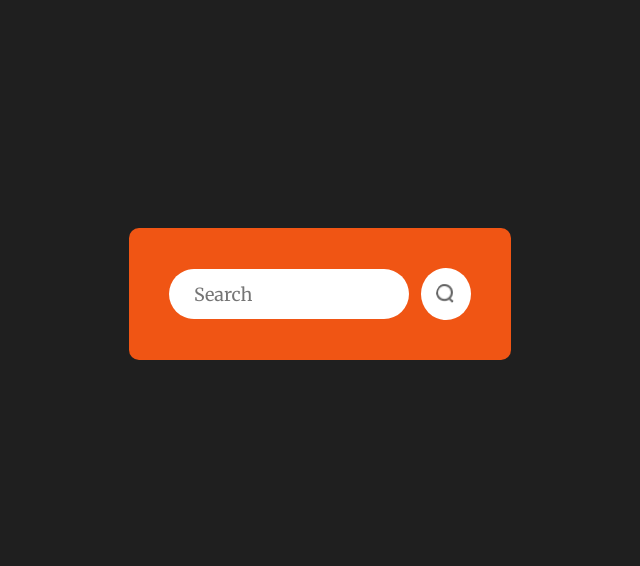
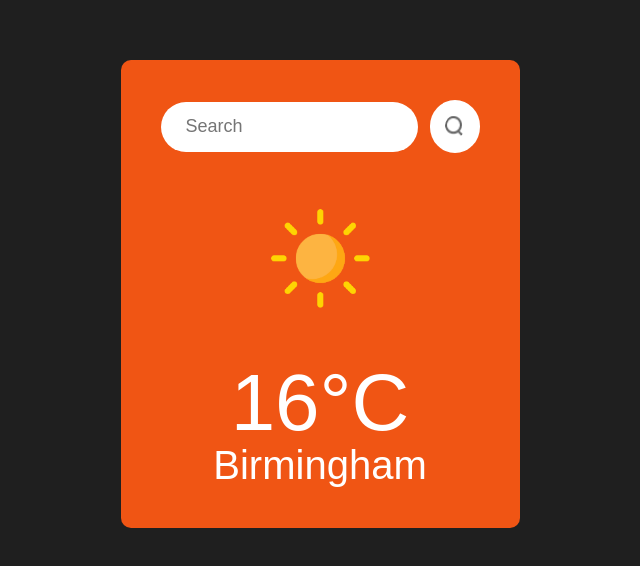
Before and after one commit to gulfaniputra/anemoi-app, a React (Vite) app: page / in a window 1280 px wide. Shown: the part 106-672 px from the top of the page, without its empty margins (320-960 px from the left). Built offline with nearby package versions, Linux system fonts and the light colour scheme.

Commit message:
Setup weather icons, temperature, & location

```diff
--- a/src/components/Weather.css
+++ b/src/components/Weather.css
@@ -31,3 +31,19 @@
   background: #fff;
   cursor: pointer;
 }
+
+.weather-icon {
+  width: 150px;
+  margin: 30px 0;
+}
+
+.temperature {
+  color: #fff;
+  font-size: 80px;
+  line-height: 1;
+}
+
+.location {
+  color: #fff;
+  font-size: 40px;
+}
--- a/src/components/Weather.jsx
+++ b/src/components/Weather.jsx
@@ -1,5 +1,12 @@
 import './Weather.css';
 import search_icon from '../assets/search.png';
+import clear_icon from '../assets/clear.png';
+import cloud_icon from '../assets/cloud.png';
+import drizzle_icon from '../assets/drizzle.png';
+import rain_icon from '../assets/rain.png';
+import snow_icon from '../assets/snow.png';
+import wind_icon from '../assets/wind.png';
+import humidity_icon from '../assets/humidity.png';
 
 const Weather = () => {
   return (
@@ -14,6 +21,13 @@
           alt="The search box's icon."
         />
       </div>
+      <img
+        src={clear_icon}
+        alt="A weather icon."
+        className="weather-icon"
+      />
+      <p className="temperature">16°C</p>
+      <p className="location">Birmingham</p>
     </div>
   );
 };
--- a/src/index.css
+++ b/src/index.css
@@ -1,7 +1,5 @@
-@import url('https://fonts.googleapis.com/css2?family=Merriweather:ital,wght@0,300;0,400;0,700;0,900;1,300;1,400;1,700;1,900&display=swap');
-
 * {
-  font-family: 'Merriweather', serif;
+  font-family: Arial, Helvetica, sans-serif;
   margin: 0;
   padding: 0;
   box-sizing: border-box;
```
